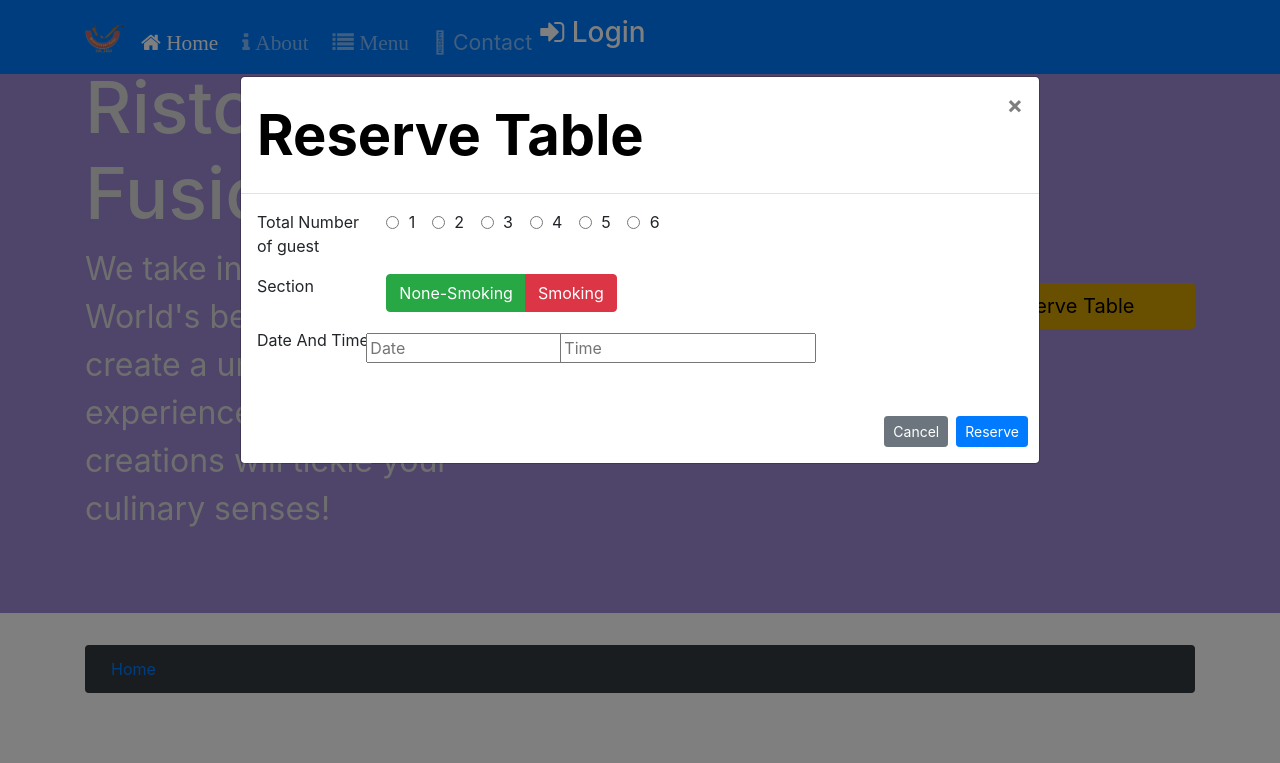
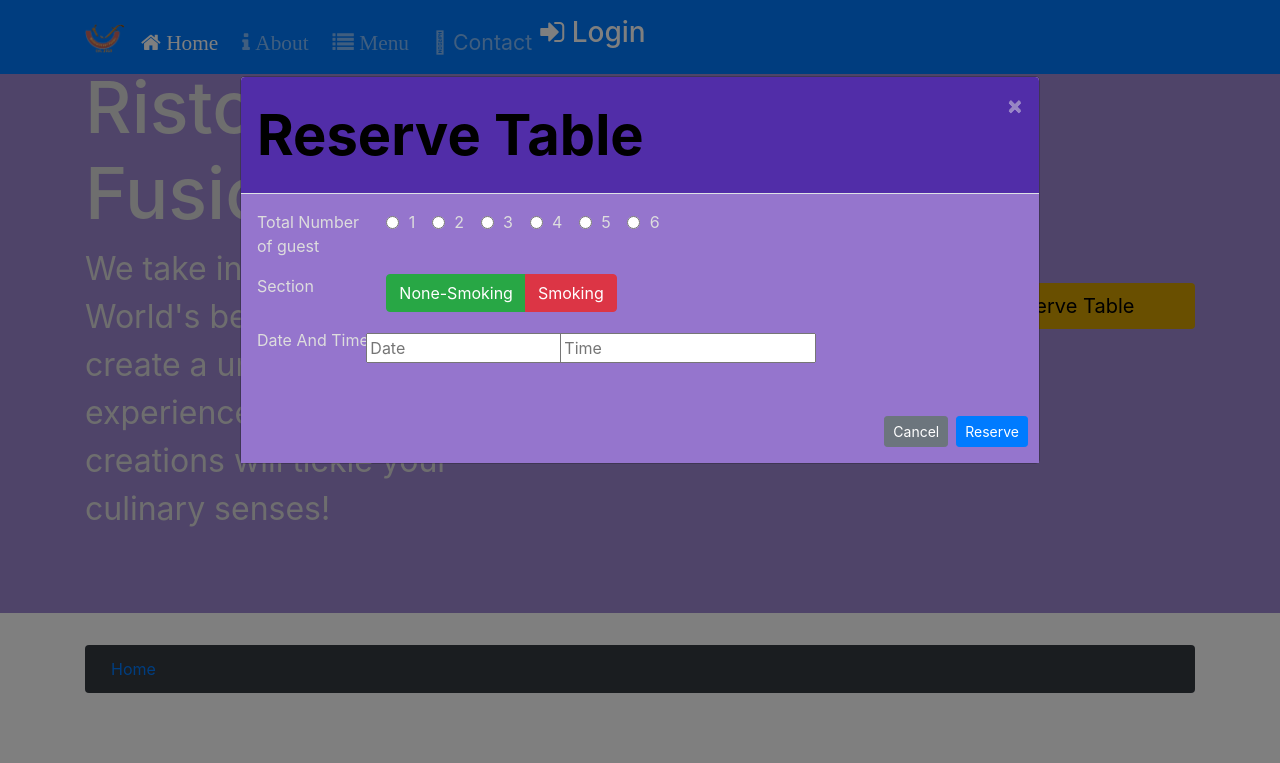
Before and after one commit to villAsh/project, a website: page index.html in a window 1280 px wide. Both pictures are taken after a click on the button "Reserve Table". Shown: the top 763 px of the page. Drawn offline with nearby package versions, Linux system fonts and the light colour scheme.

Commit message:
added js into modals

```diff
--- a/index.html
+++ b/index.html
@@ -45,7 +45,7 @@
                             </span></a></li>
                 </ul>
                 <span class="navbar-text h3">
-                    <a data-toggle="modal" data-target="#loginModal">
+                    <a>
                         <span class="fa fa-sign-in"> </span> Login
                     </a>
                 </span>
@@ -60,7 +60,7 @@
                     <h4 class="modal-title">
                         Login
                     </h4>
-                    <button type="button" class="close" data-dismiss="modal">
+                    <button type="button" class="close">
                         &times;
                     </button>
                 </div>
@@ -116,7 +116,7 @@
                 </div>
                 <div class="col-12 col-sm align-self-center">
                     <a href="#table"> <button class="btn-block btn-lg bg-warning border-0 rounded nav-link"
-                            id="reservetable2" type="button" data-toggle="modal" data-target="#reservetable"> Reserve
+                            id="reservetable2" type="button" data-toggle="modal" > Reserve
                             Table</button></a>
                 </div>
             </div>
@@ -129,7 +129,7 @@
                     <h2 class="modal-title">
                         Reserve Table
                     </h2>
-                    <button class="close" type="button" data-dismiss="modal">
+                    <button class="close" type="button" >
                         &times;
                     </button>
                 </div>
@@ -396,7 +396,23 @@
         </div>
     </footer>
     <script>
+
         $(document).ready(function () {
+            //modal
+
+        $('.navbar-text').on('click',function(){
+            $('#loginModal').modal('show');
+        } );
+
+        $('#reservetable2').on('click',function(){
+                $('#reservetable').modal('show');
+        });
+        $('.close').on('click',function(){
+            $('#reservetable').modal('hide');
+            $('#loginModal').modal('hide');
+        });
+
+            //corousel
             $('#mycarousel').carousel({ interval: 200 });
             $('#carouselButton').click(function () {
                 if ($('#carouselButton').children('span').hasClass('fa-pause')) {
--- a/styles.css
+++ b/styles.css
@@ -99,3 +99,14 @@ ol li{
     right: 0px;
     bottom: 0px;
 }
+.modal-header {
+    background-color: #512DA8;
+    color: #ddd;
+  }
+  .modal-header .close {
+    color: #ddd !important;
+  }
+  .modal-body {
+    background-color: #9575CD;
+    color: #ddd;
+  }
--- a/styles1.less
+++ b/styles1.less
@@ -61,3 +61,15 @@ body{
     bottom: 0px;
     z-index: 1;
 }
+
+.modal-header{
+    background-color: @background-dark;
+    color: @it-gray;
+    .close{
+        color: @it-gray;
+    }
+}
+.modal-body{
+    background-color: @background-light;
+    color: @it-gray;
+}
```
Also changed, not shown: styles1.css.
